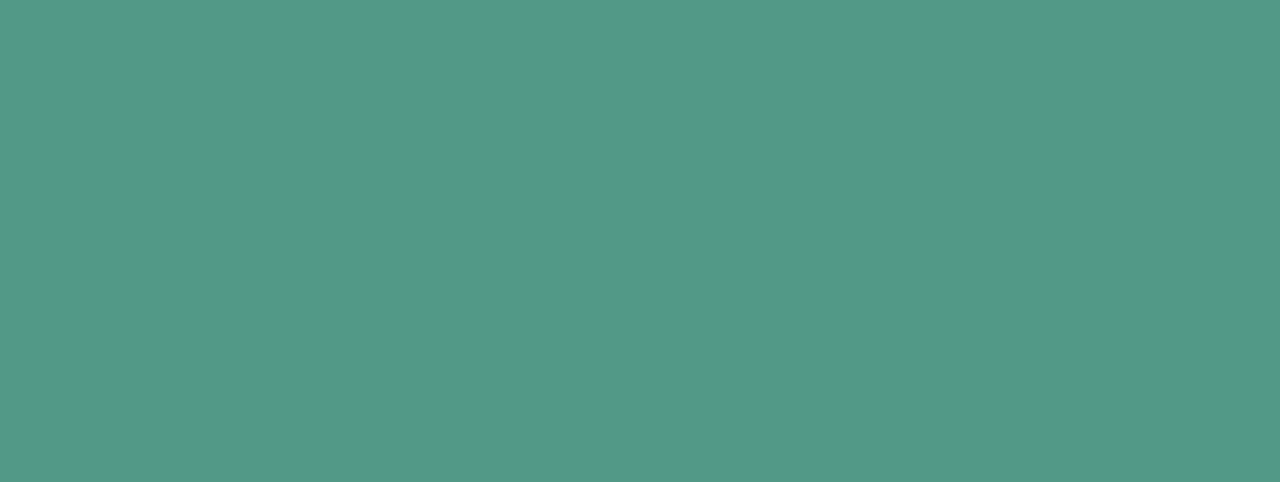
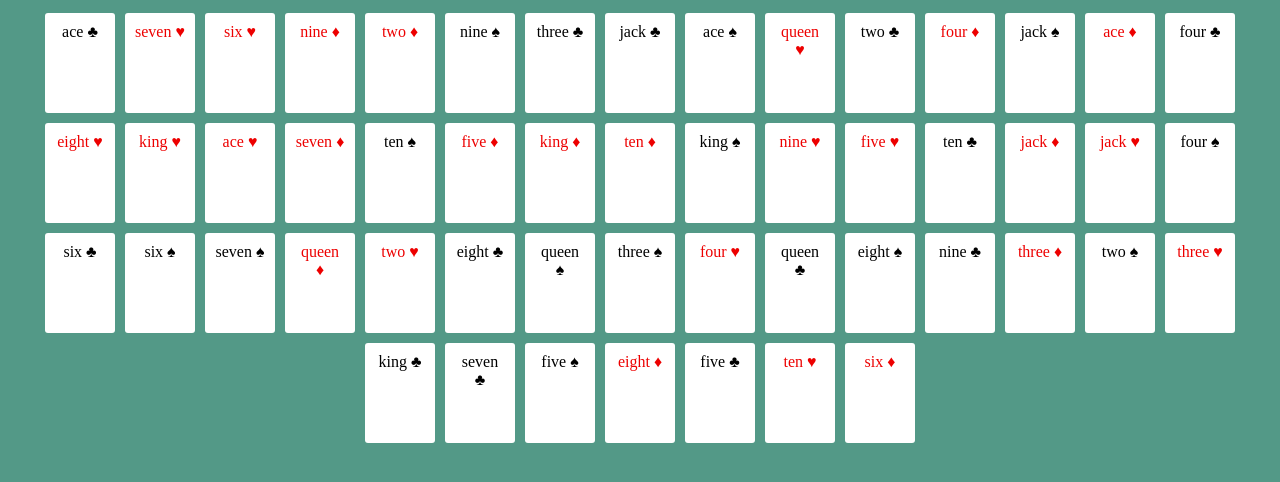
Before and after one commit to NellyBoi18/Deckd-Out, a React (Create React App) app in the folder cardgamehubfrontend/: page /carddeck in a window 1280 px wide. Before the commit this address had no page. Shown: the top 482 px of the page. Built offline with nearby package versions, Linux system fonts and the light colour scheme.

Commit message:
added the card deck

```diff
--- /dev/null
+++ b/cardgamehubfrontend/src/component/main-screen/CardDeck.js
@@ -0,0 +1,59 @@
+import React, { useState } from 'react';
+
+const CardDeck = () => {
+    const RANKS = ["ace", "two", "three", "four", "five", "six", "seven", "eight", "nine", "ten", "jack", "queen", "king"];
+    const SUITS = ["diamonds", "clubs", "hearts", "spades"];
+    const DECK_SIZE = RANKS.length * SUITS.length;
+
+    const createDeck = () => {
+        let cards = [];
+        for (let i = 0; i < DECK_SIZE; i++) {
+            cards.push({
+                suit: SUITS[Math.floor(i / RANKS.length)],
+                rank: RANKS[i % RANKS.length]
+            });
+        }
+        return cards;
+    };
+
+    const shuffleDeck = (cards) => {
+        for (let i = cards.length - 1; i > 0; i--) {
+            const j = Math.floor(Math.random() * (i + 1));
+            [cards[i], cards[j]] = [cards[j], cards[i]];
+        }
+        return cards;
+    };
+
+    const [cards] = useState(shuffleDeck(createDeck()));
+
+    const getSuitSymbol = (suit) => {
+        const symbols = {
+            diamonds: '♦',
+            clubs: '♣',
+            hearts: '♥',
+            spades: '♠'
+        };
+        return symbols[suit];
+    };
+
+    return (
+        <div style={{ display: 'flex', flexWrap: 'wrap', justifyContent: 'center' }}>
+            {cards.map((card, index) => (
+                <div key={index} className={`card ${card.suit}`} style={{
+                    height: "80px",
+                    width: "50px",
+                    padding: "10px",
+                    margin: "5px",
+                    display: "inline-block",
+                    background: "#ffffff",
+                    borderRadius: "3px",
+                    color: card.suit === 'diamonds' || card.suit === 'hearts' ? '#ed0000' : '#000000'
+                }}>
+                    <span className="rank">{card.rank}</span> <span className="suit">{getSuitSymbol(card.suit)}</span>
+                </div>
+            ))}
+        </div>
+    );
+};
+
+export default CardDeck;
--- a/cardgamehubfrontend/src/component/main-screen/Leaderboard.js
+++ b/cardgamehubfrontend/src/component/main-screen/Leaderboard.js
@@ -20,8 +20,8 @@ const users = [
  */
 const LogoContainer = styled(Box)(({ theme }) => ({
   position: 'absolute',
-  top: theme.spacing(2),
-  left: theme.spacing(2),
+  top: theme.spacing(0),
+  left: theme.spacing(0),
 }));
 
 
@@ -29,16 +29,18 @@ const LogoContainer = styled(Box)(({ theme }) => ({
  * Container for the entire leaderboard, styled for full viewport height, width, and background
  */
 const LeaderboardContainer = styled(Container)(({ theme }) => ({
-  backgroundColor: '#EC8F47',
   display: 'flex',
   flexDirection: 'column',
   alignItems: 'center',
   justifyContent: 'center',
-  width: '100vw',//todo make 100% for both
-  height: '100vh',
+  width: '100%',
+  height: '100%',
   background: `url(${BurstImage}) center/cover no-repeat, ${'#EC8F47'}`,
+  overflow: 'hidden',
+  position: 'absolute', // Make it cover the entire viewport
+  top: 0,
+  left: 80,
 }));
-
 /**
  * Main content area for leaderboard, defining size, color, and layout
  */
@@ -47,12 +49,11 @@ const LeaderboardContent = styled(Box)(({ theme }) => ({
   borderRadius: '50px',
   padding: theme.spacing(3),
   width: '700px',
-  height: '600px',
+  height: '500px',
   display: 'flex',
   flexDirection: 'column',
   alignItems: 'center', // This should center the children
   justifyContent: 'space-between', // This will push the button to the bottom
-  margin: 'auto', // This centers the box itself within its container
 }));
 
 
@@ -71,6 +72,7 @@ const LeaderboardTitleContainer = styled(Box)({
 const LeaderboardHeader = styled('header')({
   display: 'flex',
   alignItems: 'center',
+  flexDirection: 'column',
   justifyContent: 'center', // Changed to center the title and trophies
   width: '100%',
   marginBottom: '20px',
@@ -112,25 +114,45 @@ const LeaderboardList = styled('ul')({
 
 /**
  * Button for future functionality, styled for consistency with the theme
+ * Ensure that any potential pseudo-elements or additional styling that might interfere
+ * with transparency are also handled.
  */
 const LeaderboardButton = styled(Button)(({ theme }) => ({
-  fontSize: '4rem', // Increases the font size, which also increases the icon size inside the button
-  padding: '10px 20px', // Adjusts the padding to make the button larger
+  fontSize: '4rem',
+  padding: '10px 20px',
   minWidth: 'auto',
-  backgroundColor: 'transparent', // Remove the blue background color
+  backgroundColor: 'transparent', // Ensures the button itself has a transparent background
+  boxShadow: 'none', // Removes any box shadow that might be applied
   '&:hover': {
-    backgroundColor: 'transparent', // Remove the blue background color on hover
+    backgroundColor: 'transparent', // Ensures the hover state is also transparent
+    boxShadow: 'none',
+  },
+  // If there's an ::after or ::before pseudo-element causing the issue, override it here
+  '&::before': {
+    content: 'none',
+  },
+  '&::after': {
+    content: 'none',
   },
 }));
+
+/**
+ * Style overrides for the MUI Avatar component to ensure it has a transparent background
+ */
+const TransparentAvatar = styled(Avatar)({
+  backgroundColor: 'transparent !important', // Override any other background styles
+});
+
 
 /**
  * Functional component representing the Leaderboard
  */
 const Leaderboard = () => {
   return (
+
     <LeaderboardContainer>
       <LogoContainer>
-        <Avatar src={Logo} alt="Deck'd Out Logo" sx={{ width: 150, height: 150 }} />
+        <Avatar src={Logo} alt="Deck'd Out Logo" sx={{ width: 110, height: 110 }} />
       </LogoContainer>
       <LeaderboardContent>
       <LeaderboardHeader>
@@ -151,10 +173,12 @@ const Leaderboard = () => {
           ))}
         </LeaderboardList>
         <LeaderboardButton href="/home" variant="contained">
-          <Avatar src={BackArrowImage} alt="Back" sx={{ width: 48, height: 48 }} />
-        </LeaderboardButton>
+        <TransparentAvatar src={BackArrowImage} alt="Back" />
+      </LeaderboardButton>
+
       </LeaderboardContent>
     </LeaderboardContainer>
+
   );
 };
 
--- a/cardgamehubfrontend/src/component/nav/CGRouter.js
+++ b/cardgamehubfrontend/src/component/nav/CGRouter.js
@@ -2,11 +2,12 @@
  * This component represents a router for the Card Games application using React Router.
  * It defines routes for different components/pages.
  */
-import { BrowserRouter, Route, Routes } from "react-router-dom";
-import HomeScreen from "../main-screen/HomeScreen";
-import RegisterScreen from "../main-screen/RegisterScreen";
-import LoginScreen from "../main-screen/LoginScreen";
-import Leaderboard from "../main-screen/Leaderboard";
+import { BrowserRouter, Route, Routes } from 'react-router-dom';
+import HomeScreen from '../main-screen/HomeScreen';
+import RegisterScreen from '../main-screen/RegisterScreen';
+import LoginScreen from '../main-screen/LoginScreen';
+import Leaderboard from '../main-screen/Leaderboard';
+import CardDeck from '../main-screen/CardDeck';
 
 export default function CGRouter() {
     /**
@@ -24,6 +25,7 @@ export default function CGRouter() {
                 <Route path="/register" element={<RegisterScreen />} />
                 <Route path="/login" element={<LoginScreen />} />
                 <Route path="/leaderboard" element={<Leaderboard />} />
+                <Route path="/carddeck" element={<CardDeck />} />
 
                 {/* (temporary reference for how to set up navigation)
                 <Route path="/" element={<BadgerBuds />}>
--- a/package.json
+++ b/package.json
@@ -3,6 +3,7 @@
     "@emotion/react": "^11.11.4",
     "@emotion/styled": "^11.11.0",
     "@mui/material": "^5.15.14",
+    "axios": "^1.6.8",
     "bootstrap": "^5.3.3",
     "react-bootstrap": "^2.10.2"
   }
```
Also changed, not shown: cardgamehubfrontend/src/assets/backArrow.png, 1 other file (tests, documents, lock files or other folders).
